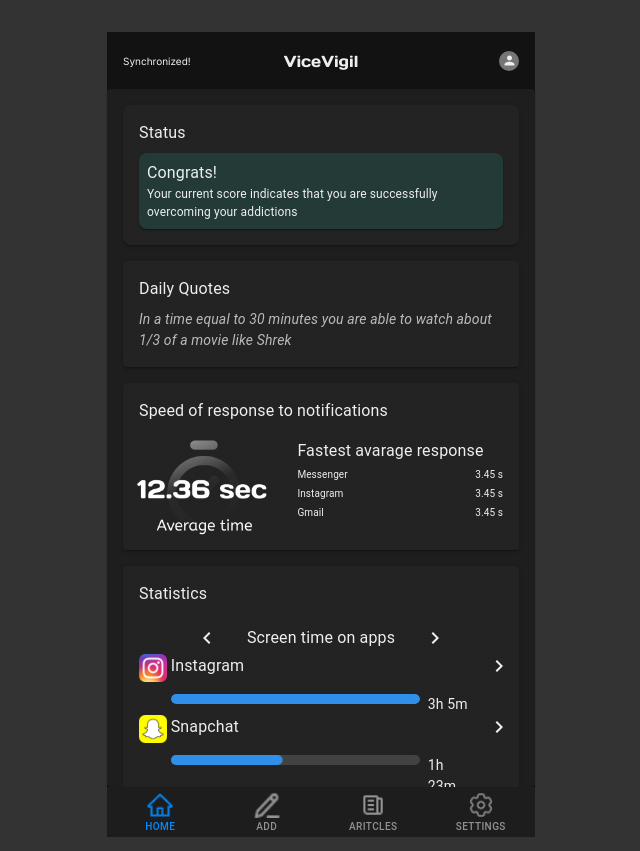
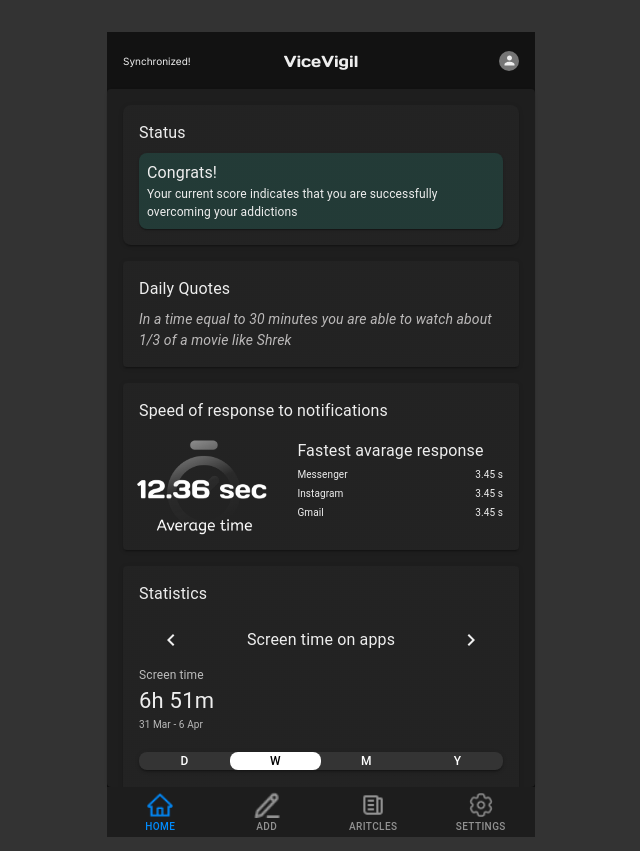
Before and after one commit to Truly-Depressed-Developers/athygli, a Next.js app: page / in a window 1280 px wide. Shown: the whole page, without its empty margins (319-959 px from the left). Built offline with nearby package versions, Linux system fonts and the light colour scheme.

Commit message:
Finish screen time

```diff
--- a/components/Main/HorizontalStatistics/HorizontalStatistics.tsx
+++ b/components/Main/HorizontalStatistics/HorizontalStatistics.tsx
@@ -6,6 +6,7 @@ import MobileStepper from '@mui/material/MobileStepper'
 import Button from '@mui/material/Button'
 import KeyboardArrowLeft from '@mui/icons-material/KeyboardArrowLeft'
 import KeyboardArrowRight from '@mui/icons-material/KeyboardArrowRight'
+import KeyboardArrowDown from '@mui/icons-material/KeyboardArrowDown'
 import { useTheme } from '@mui/material/styles';
 import Paper from '@mui/material/Paper'
 import ButtonGroup from '@mui/material/ButtonGroup'
@@ -59,6 +60,19 @@ const screenTimes: ScreenTimes = {
 type Duration = "daily" | "weekly" | "monthly" | "yearly"
 const initialDuration = "weekly"
 
+function shortDate(date: Date): string {
+    const day = date.getDate();
+    const monthIndex = date.getMonth();
+    const monthNames = [
+        "Jan", "Feb", "Mar", "Apr", "May", "Jun",
+        "Jul", "Aug", "Sep", "Oct", "Nov", "Dec"
+    ];
+
+    return `${day} ${monthNames[monthIndex]}`;
+}
+
+export const GREY = "#bbbbbb"
+
 export const HorizontalStatistics: React.FC<{ appStateProps: AppState }> = ({ appStateProps }) => {
     const theme = useTheme();
     const [maxSteps, setSteps] = React.useState(appStateProps.length);
@@ -83,10 +97,6 @@ export const HorizontalStatistics: React.FC<{ appStateProps: AppState }> = ({ ap
         update();
     };
 
-    const handleStepChange = (step: number) => {
-        setActiveStep(step);
-    };
-
     const handleInfoChange = (e: React.MouseEvent<HTMLButtonElement, MouseEvent>, val: Duration) => {
         setActiveDuration(val);
         setData(screenTimes[val])
@@ -101,15 +111,41 @@ export const HorizontalStatistics: React.FC<{ appStateProps: AppState }> = ({ ap
         width: "65px"
     };
 
+    const totalDuration = Object.values(data).reduce((acc, cur) => acc + cur, 0)
+    const totalHours = Math.floor(totalDuration / 60)
+    const totalMinutes = totalDuration - totalHours * 60
+    const totalFormattedTime = totalHours == 0 ? `${totalMinutes}m` : `${totalHours}h ${totalMinutes}m`
+
+    const now = new Date()
+    let dateRange = ''
+    if (activeDuration == "daily") {
+        dateRange = shortDate(now)
+    } else if (activeDuration == "weekly") {
+        const prevDate = new Date(now)
+        prevDate.setDate(now.getDate() - 6);
+        dateRange = `${shortDate(prevDate)} - ${shortDate(now)}`
+    } else if (activeDuration == "monthly") {
+        const prevDate = new Date(now)
+        prevDate.setDate(now.getDate() - 30);
+        dateRange = `${shortDate(prevDate)} - ${shortDate(now)}`
+    } else if (activeDuration == "yearly") {
+        const prevDate = new Date(now)
+        prevDate.setDate(now.getDate() - 365);
+        dateRange = `${shortDate(prevDate)} - ${shortDate(now)}`
+    }
+
     return (
         <Box sx={{
             width: "100%"
         }}>
             <Paper sx={{ width: "100%", padding: 2, marginTop: 2, marginBottom: 2 }} elevation={2}>
                 <SectionTitle title={"Statistics"}/>
-                <Box sx={{ width: "100%", marginTop: 2, display: "flex", justifyContent: "center" }}>
-                    <Box sx={{ width: "80%", display: "flex", justifyContent: "space-between" }}>
-                        <Button size="small" onClick={handleBack} disabled={activeStep === 0}>
+                <Box sx={{ width: "100%", marginTop: 2, display: "flex" }}>
+                    <Box sx={{ width: "100%", display: "flex", justifyContent: "space-between" }}>
+                        <Button
+                            onClick={handleBack}
+                            disabled={activeStep === 0}
+                        >
                             {theme.direction === 'rtl' ? (
                                 <KeyboardArrowRight />
                             ) : (
@@ -134,12 +170,25 @@ export const HorizontalStatistics: React.FC<{ appStateProps: AppState }> = ({ ap
                     </Box>
 
                 </Box>
-                {
-                    appStateProps[activeStep] != null ?
+                { appStateProps[activeStep] != null &&
                     <div>
-                            <HorizontalStatisticsChart data={data}></HorizontalStatisticsChart>
-                            <Box sx={{ width: "100%", display: "flex", justifyContent: "center" }}>
-                                <ButtonGroup sx={{ borderRadius: "8px", backgroundColor: "#343434", padding: 0 }} variant="contained" aria-label="outlined primary button group">
+                        <Box sx={{mt: 1}}>
+                            <Typography sx={{fontSize: 12, color: GREY}}>Screen time</Typography>
+                            <Typography sx={{fontSize: 22}}>{totalFormattedTime}</Typography>
+                            <Typography sx={{fontSize: 10, color: GREY}}>{dateRange}</Typography>
+                        </Box>
+                        <br/>
+                        <Box sx={{width: "100%", display: "flex"}}>
+                            <ButtonGroup
+                                sx={{
+                                    borderRadius: "8px",
+                                    backgroundColor: "#343434",
+                                    padding: 0,
+                                    width: '100%',
+                                }}
+                                variant="contained"
+                                aria-label="outlined primary button group"
+                            >
                                 <Button
                                     style={inactiveButton}
                                     sx={{
@@ -148,6 +197,7 @@ export const HorizontalStatistics: React.FC<{ appStateProps: AppState }> = ({ ap
                                         "&:hover": {
                                             backgroundColor: "white",
                                         },
+                                        flexGrow: 1
                                     }}
                                     onClick={(e) => handleInfoChange(e, "daily")}
                                 >
@@ -161,6 +211,7 @@ export const HorizontalStatistics: React.FC<{ appStateProps: AppState }> = ({ ap
                                         "&:hover": {
                                             backgroundColor: "white",
                                         },
+                                        flexGrow: 1
                                     }}
                                     onClick={(e) => handleInfoChange(e, "weekly")}
                                 >
@@ -174,6 +225,7 @@ export const HorizontalStatistics: React.FC<{ appStateProps: AppState }> = ({ ap
                                         "&:hover": {
                                             backgroundColor: "white",
                                         },
+                                        flexGrow: 1
                                     }}
                                     onClick={(e) => handleInfoChange(e, "monthly")}
                                 >
@@ -187,6 +239,7 @@ export const HorizontalStatistics: React.FC<{ appStateProps: AppState }> = ({ ap
                                         "&:hover": {
                                             backgroundColor: "white",
                                         },
+                                        flexGrow: 1
                                     }}
                                     onClick={(e) => handleInfoChange(e, "yearly")}
                                 >
@@ -194,15 +247,25 @@ export const HorizontalStatistics: React.FC<{ appStateProps: AppState }> = ({ ap
                                 </Button>
                             </ButtonGroup>
                         </Box>
-
+                        <br/>
+                        <HorizontalStatisticsChart data={data}></HorizontalStatisticsChart>
+                        <Box
+                            sx={{
+                                display: 'flex',
+                                justifyContent: 'center',
+                                mt: 2
+                            }}
+                        >
+                            <Box
+                                sx={{
+                                    display: 'flex'
+                                }}
+                            >
+                                <Typography>Show more</Typography><KeyboardArrowDown />
+                            </Box>
+                        </Box>
                     </div>
-                        :
-                        null
-
-
                 }
-
-
             </Paper>
         </Box>
     )
--- a/components/Main/HorizontalStatistics/HorizontalStatisticsChart.tsx
+++ b/components/Main/HorizontalStatistics/HorizontalStatisticsChart.tsx
@@ -1,24 +1,30 @@
 import React from 'react';
-import { ArgumentAxis, BarSeries, Chart, ValueAxis } from "@devexpress/dx-react-chart-material-ui";
 import Box from "@mui/material/Box";
 import {Data} from "@/components/Main/HorizontalStatistics/HorizontalStatistics";
 import {ScreenTimeElement} from "./ScreenTimeElement/ScreenTimeElement";
+import {Grid, Typography} from "@mui/material";
 
 
-export const HorizontalStatisticsChart = ({ data } : { data: Data }) => {
+export const HorizontalStatisticsChart = ({data}: { data: Data }) => {
     const maxDuration = Math.max(...Object.values(data))
     return (
         <Box>
+            <Grid container rowSpacing={1} columnSpacing={0}>
                 {
-                Object.entries(data).map(([key, value]) =>
+                    Object.entries(data)
+                        .sort((a, b) => b[1] - a[1])
+                        .map(([key, value]) =>
+                            <Grid item xs={12} key={key}>
                                 <ScreenTimeElement
-                        key={key}
                                     social={key}
                                     duration={value}
                                     maxDuration={maxDuration}
                                 />
+                            </Grid>
                         )
                 }
+            </Grid>
+
         </Box>
     )
 }
--- a/components/Main/HorizontalStatistics/ScreenTimeElement/ScreenTimeElement.tsx
+++ b/components/Main/HorizontalStatistics/ScreenTimeElement/ScreenTimeElement.tsx
@@ -6,6 +6,7 @@ import Image from "next/image";
 import KeyboardArrowRight from "@mui/icons-material/KeyboardArrowRight";
 import LinearProgress, { linearProgressClasses } from '@mui/material/LinearProgress';
 import { styled } from '@mui/material/styles';
+import {GREY} from "@/components/Main/HorizontalStatistics/HorizontalStatistics";
 
 const displayName: {[index: string]: string} = {
     instagram: "Instagram",
@@ -15,14 +16,14 @@ const displayName: {[index: string]: string} = {
 }
 
 const BorderLinearProgress = styled(LinearProgress)(({ theme }) => ({
-    height: 10,
+    height: 8,
     borderRadius: 5,
     [`&.${linearProgressClasses.colorPrimary}`]: {
         backgroundColor: theme.palette.grey[theme.palette.mode === 'light' ? 200 : 800],
     },
     [`& .${linearProgressClasses.bar}`]: {
         borderRadius: 5,
-        backgroundColor: theme.palette.mode === 'light' ? '#1a90ff' : '#308fe8',
+        backgroundColor: "#e65900",
     },
 }));
 
@@ -32,34 +33,44 @@ export const ScreenTimeElement = ({ social, duration, maxDuration } : { social:
     const formattedTime = hours == 0 ? `${minutes}m` : `${hours}h ${minutes}m`
     return (
         <Box>
-            <Grid container spacing={2}>
-                <Grid item xs={1}>
+            <Grid container spacing={0}>
+                <Grid item xs={1.5}>
                     <Image
                         src={`/socials/${social}.png`}
                         alt={`${social} logo`}
-                        width={28}
-                        height={28}
+                        width={32}
+                        height={32}
                     />
                 </Grid>
-                <Grid item xs={10}>
-                    <Grid container spacing={2}>
+                <Grid item xs={9.75}>
+                    <Grid container rowSpacing={0} columnSpacing={1}>
                         <Grid item xs={12}>
-                            <Typography>{displayName[social]}</Typography>
+                            <Typography sx={{ fontSize: 12 }}>{displayName[social]}</Typography>
                         </Grid>
-                        <Grid item xs={12}>
-                            <Grid container spacing={1}>
-                                <Grid item xs={10}>
-                                    <BorderLinearProgress variant="determinate" value={100 * duration / maxDuration} />
-                                </Grid>
-                                <Grid item xs={2}>
-                                    <Typography sx={{ fontSize: 14 }}>{formattedTime}</Typography>
-                                </Grid>
-                            </Grid>
+                        <Grid item xs={10}>
+                            <Box sx={{
+                                display: 'flex',
+                                flexDirection: 'column',
+                                justifyContent: 'center',
+                                height: '100%',
+                            }}>
+                                <BorderLinearProgress variant="determinate" value={100 * duration / maxDuration} />
+                            </Box>
+                        </Grid>
+                        <Grid item xs={2}>
+                            <Typography sx={{ fontSize: 10, color: GREY }}>{formattedTime}</Typography>
                         </Grid>
                     </Grid>
                 </Grid>
-                <Grid item xs={1}>
-                    <KeyboardArrowRight />
+                <Grid item xs={0.75}>
+                    <Box sx={{
+                        display: 'flex',
+                        flexDirection: 'column',
+                        justifyContent: 'center',
+                        height: '100%',
+                    }}>
+                        <KeyboardArrowRight />
+                    </Box>
                 </Grid>
             </Grid>
 
```
Lines whose indentation alone changed are shown as unchanged.
